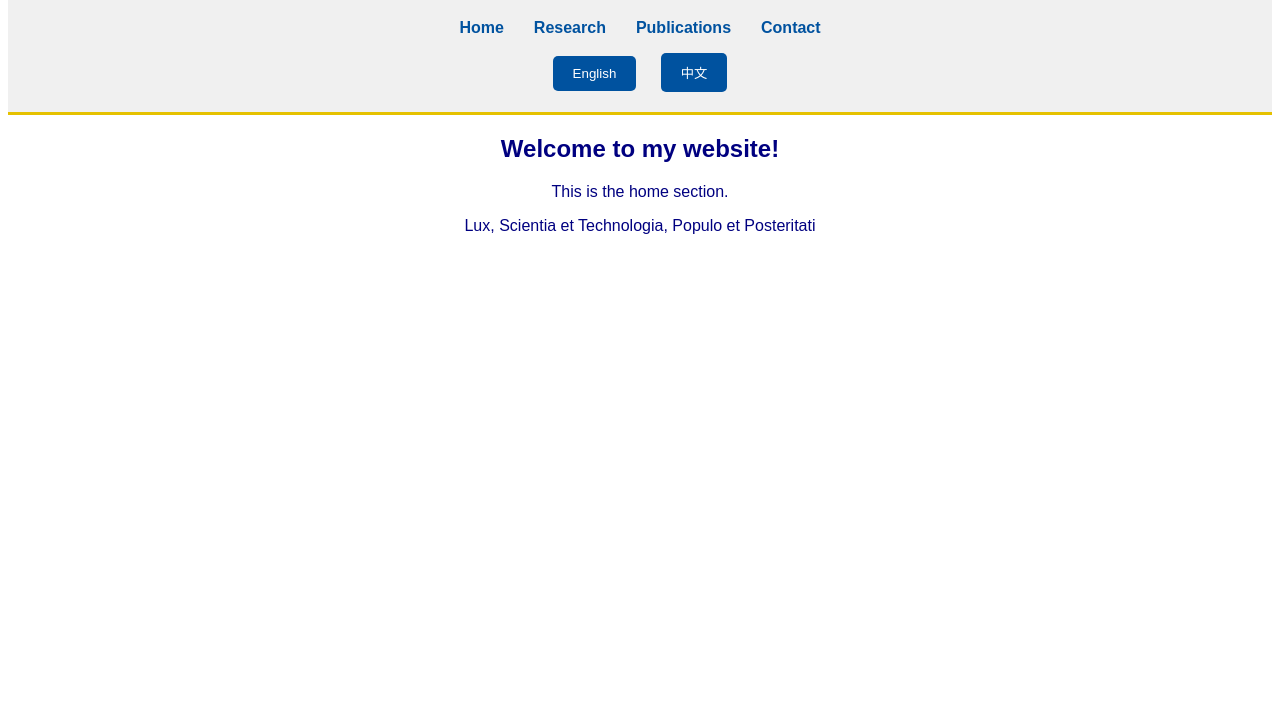
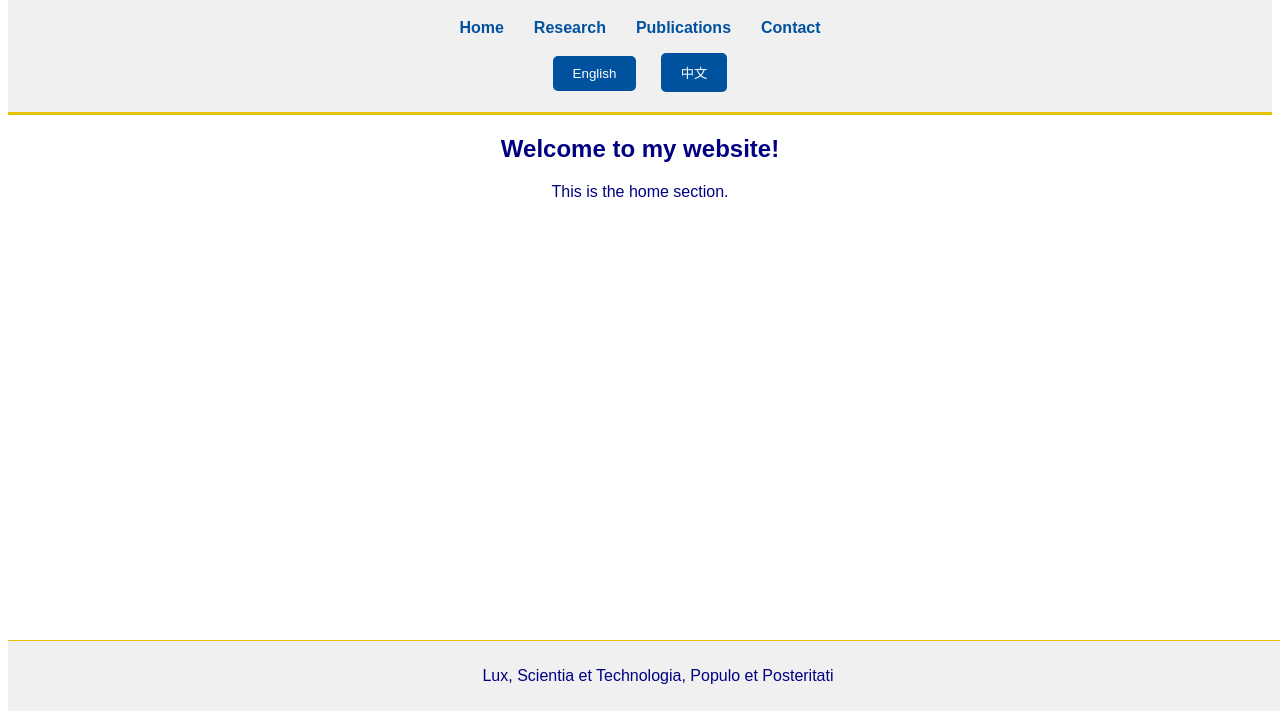
Before and after one commit to FeignVamos/Feign-Shen.github.io, a plain HTML site: page index.html in a window 1280 px wide. Shown: the part 89-800 px from the top of the page. Drawn offline with Linux system fonts and the light colour scheme.

Commit message:
Update style.css

```diff
--- a/style.css
+++ b/style.css
@@ -39,6 +39,8 @@ nav ul li a:hover {
 .content-section {
     display: none;
     margin: 20px 0;
+    padding-bottom: 50px; /* Ensure there's space for the fixed footer */
+    position: relative;
 }
 
 #home {
@@ -69,3 +71,15 @@ button:hover {
         margin: 10px 0;
     }
 }
+
+/* Section footer styling */
+.section-footer {
+    position: fixed;
+    bottom: 0;
+    width: 100%;
+    background-color: #f0f0f0;
+    border-top: 1px solid #e5c100; /* Royal Madrid Gold */
+    padding: 10px;
+    text-align: center;
+    z-index: 1000; /* Ensure it stays on top */
+}
```
